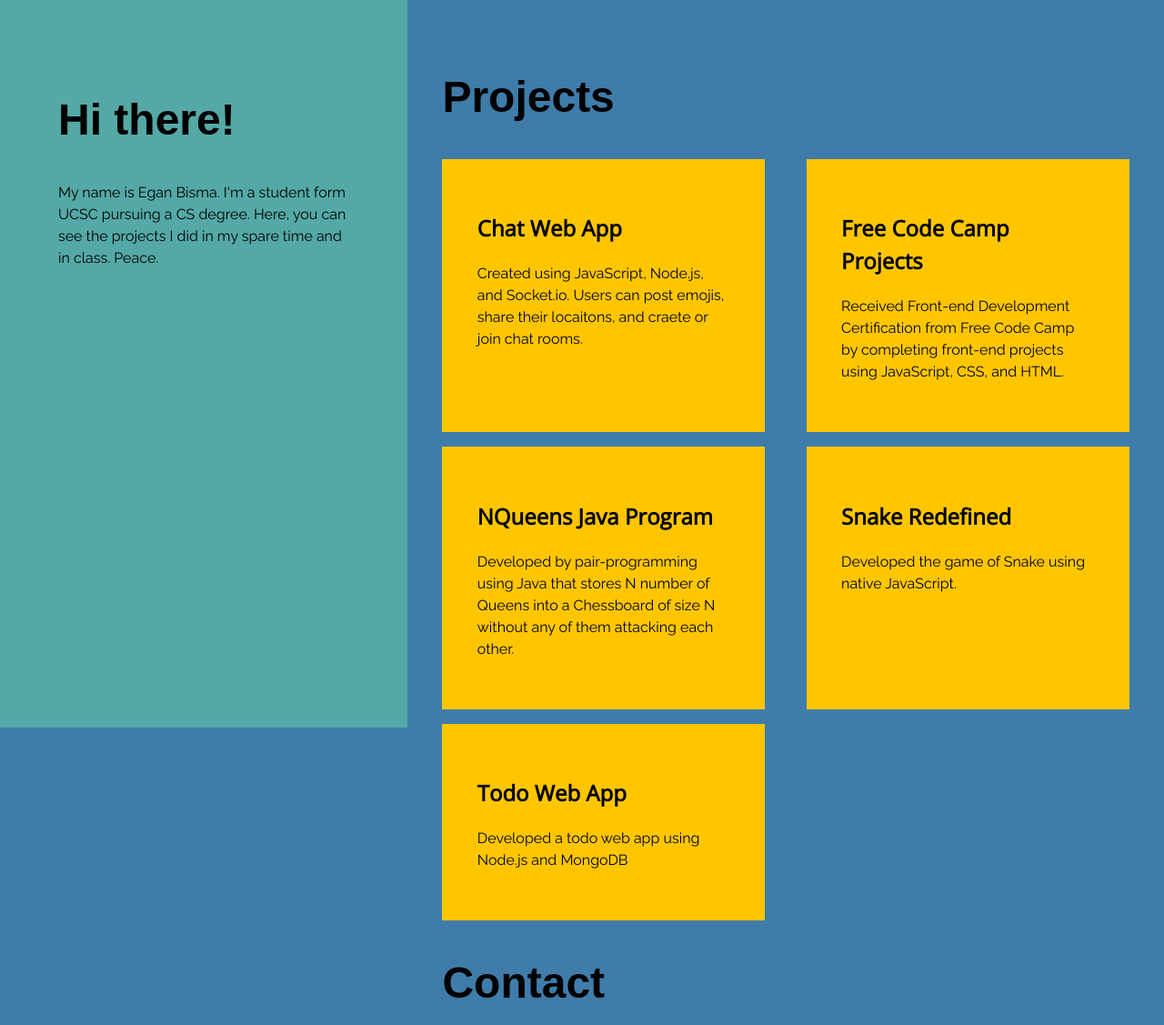
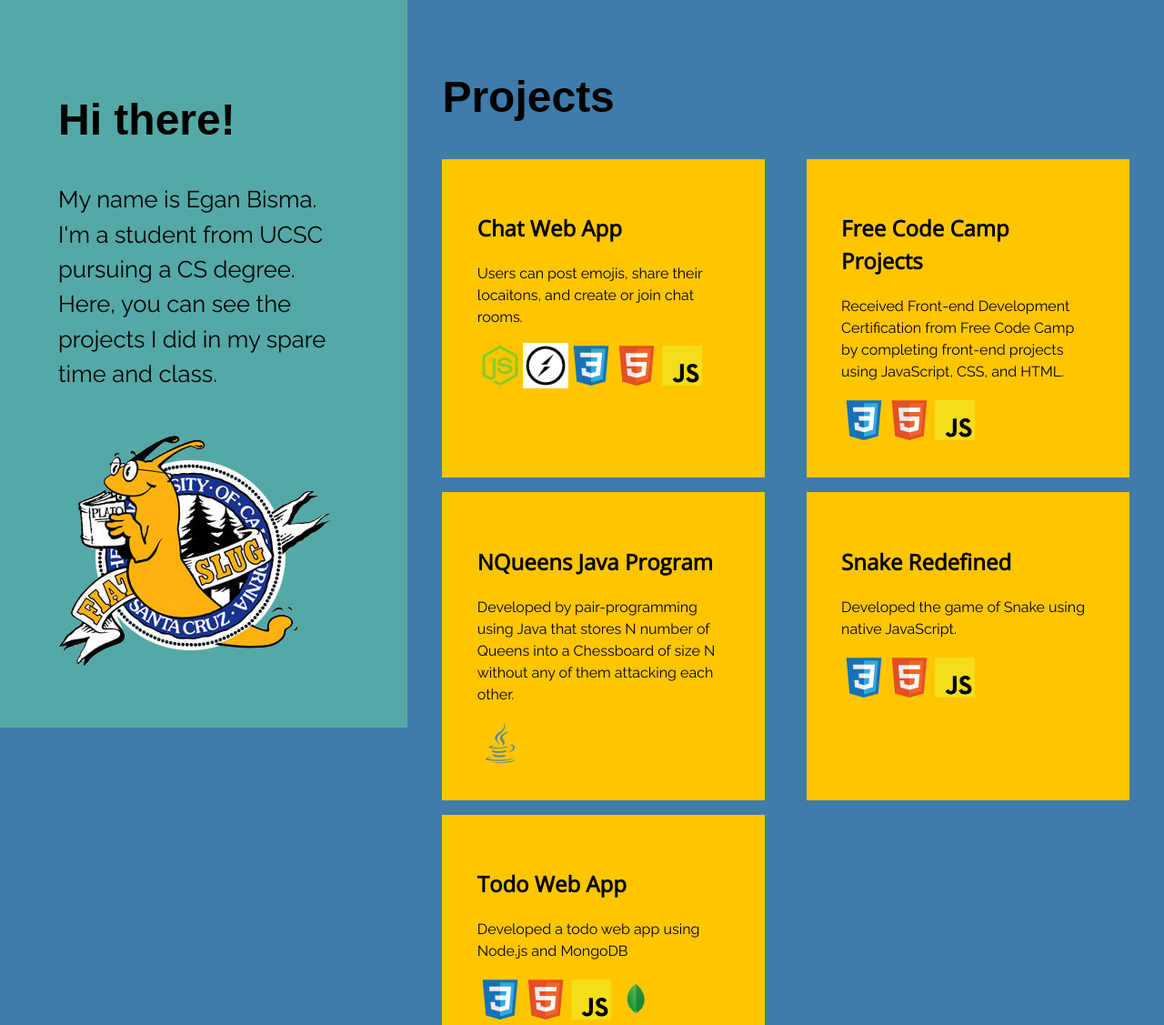
Before and after one commit to VVNoodle/VVNoodle.github.io, a plain HTML site: page index.html in a window 1280 px wide. Shown: the top 1127 px of the page at 91% size. Drawn offline with nearby package versions, Linux system fonts and the light colour scheme.

Commit message:
added banana slug and logos for the tools I used in my projects

```diff
--- a/index.html
+++ b/index.html
@@ -18,9 +18,10 @@
         <div class="pf-sidebar-container">
             <div class="pf-sidebar">
                 <h1>Hi there!</h1>
-                <p>My name is Egan Bisma. I'm a student form UCSC pursuing a CS degree. Here, you can see the projects I did
-                    in my spare time and in class. Peace.
+                <p id="intro">My name is Egan Bisma. I'm a student from UCSC pursuing a CS degree. Here, you can see the projects I did
+                    in my spare time and class.
                 </p>
+                <img src="images/transparentUCSC.png" alt="Banana Slug">
             </div>
         </div>
 
@@ -31,9 +32,15 @@
                     <a target="_blank" href="https://github.com/VVNoodle/node-chat-app/blob/master/README.md">
                         <h2>Chat Web App</h2>
                     </a>
-                    <p class="">Created using JavaScript, Node.js, and Socket.io. Users can post emojis, share their locaitons, and craete
-                        or join chat rooms.
+                    <p class="">Users can post emojis, share their locaitons, and create or join chat rooms.
                     </p>
+                    <div class="materials">
+                        <img class="icon" src="images/Node.svg" alt="Node.js">
+                        <img class="icon" src="images/SocketIO.png" alt="Socket.io">
+                        <img class="icon" src="images/css.svg" alt="CSS">
+                        <img class="icon" src="images/html.svg" alt="HTML">
+                        <img class="icon" src="images/js-official.svg" alt="JavaScript">
+                    </div>
                 </div>
                 <div class="pf-grid-item">
                     <a target="_blank" href="https://www.freecodecamp.org/vvnoodle">
@@ -41,24 +48,43 @@
                     </a>
                     <p>Received Front-end Development Certification from Free Code Camp by completing front-end projects using
                         JavaScript, CSS, and HTML.</p>
+                    <div class="materials">
+                        <img class="icon" src="images/css.svg" alt="CSS">
+                        <img class="icon" src="images/html.svg" alt="HTML">
+                        <img class="icon" src="images/js-official.svg" alt="JavaScript">
+                    </div>
                 </div>
                 <div class="pf-grid-item">
                     <h2>NQueens Java Program</h2>
                     <p>Developed by pair-programming using Java that stores N number of Queens into a Chessboard of size N without
                         any of them attacking each other.
                     </p>
+                    <div class="materials">
+                        <img class="icon" src="images/java.svg" alt="Java">
+                    </div>
                 </div>
                 <div class="pf-grid-item">
                     <a target="_blank" href="https://github.com/VVNoodle/Snake-Redefined">
                         <h2>Snake Redefined</h2>
                     </a>
                     <p>Developed the game of Snake using native JavaScript.</p>
+                    <div class="materials">
+                        <img class="icon" src="images/css.svg" alt="CSS">
+                        <img class="icon" src="images/html.svg" alt="HTML">
+                        <img class="icon" src="images/js-official.svg" alt="JavaScript">
+                    </div>
                 </div>
                 <div class="pf-grid-item">
                     <a target="_blank" href="https://github.com/VVNoodle/node-todo-api">
                         <h2>Todo Web App</h2>
                     </a>
                     <p>Developed a todo web app using Node.js and MongoDB</p>
+                    <div class="materials">
+                        <img class="icon" src="images/css.svg" alt="CSS">
+                        <img class="icon" src="images/html.svg" alt="HTML">
+                        <img class="icon" src="images/js-official.svg" alt="JavaScript">
+                        <img class="icon" src="images/MongoDB.png" alt="MongoDB.png">
+                    </div>
                 </div>
             </div>
             <h1>Contact</h1>
--- a/pf-flex.css
+++ b/pf-flex.css
@@ -61,6 +61,13 @@
     margin-right: 1%;
     padding: 0.5rem;
   }
+  #intro {
+    font-weight: 100;
+    font-size: 1rem;
+  }
+  h1 {
+    font-size: 2rem;
+  }
 }
 
 /* Small screens */
--- a/style.css
+++ b/style.css
@@ -56,3 +56,19 @@ a {
 .fa {
   color: #00a9a5;
 }
+
+#intro {
+  font-weight: 100;
+  font-size: 1.6rem;
+}
+
+.icon {
+  height: 50px;
+  width: 50px;
+}
+
+.materials {
+  display: flex;
+  flex-wrap: wrap;
+  justify-content: flex-start;
+}
```
Also changed, not shown: images/MongoDB.png (added), images/Node.svg (added), images/SocketIO.png (added), images/_thumb-UCSC-icon.jpg (added), images/css.svg (added), images/half.png (added), images/html.svg (added), images/java.svg (added), images/js-official.svg (added), images/js.svg (added), images/transparentUCSC.png (added), 1 other file.
